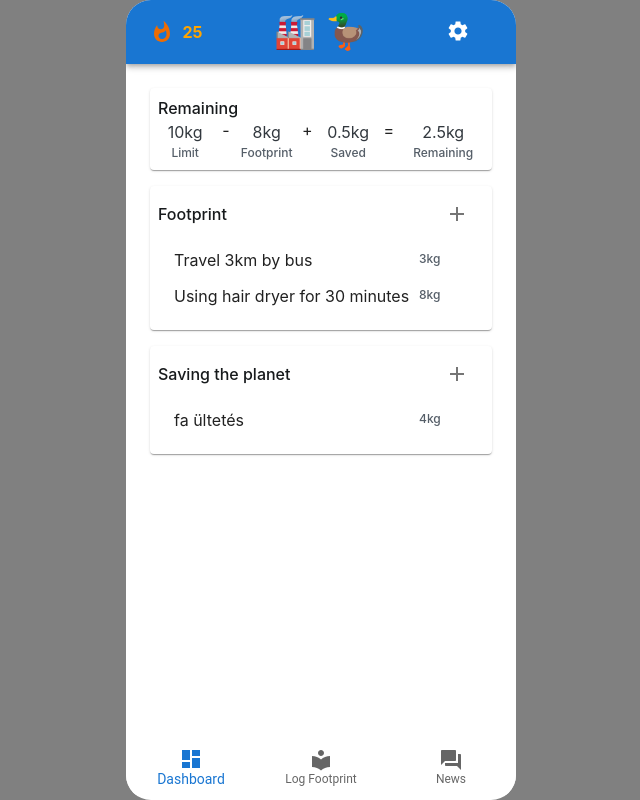
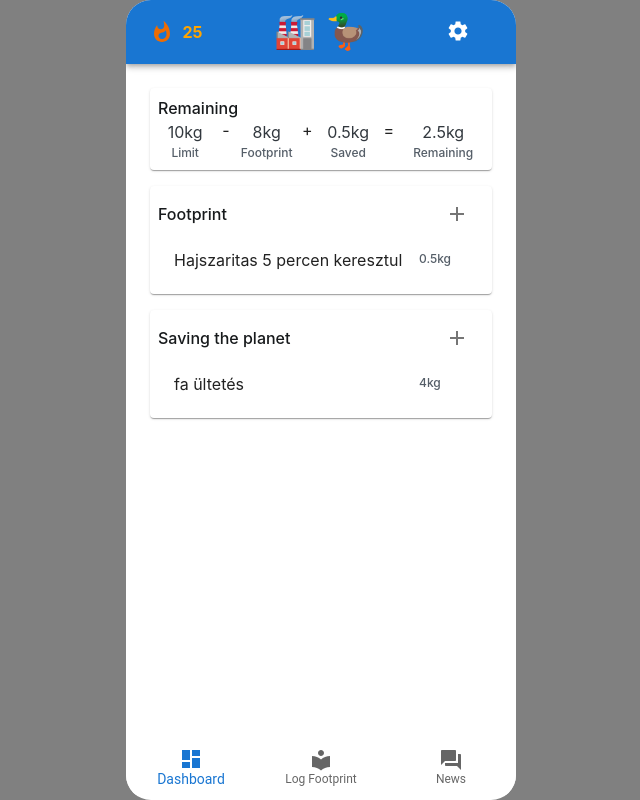
Before and after one commit to aron98/ducktor, a React (Create React App) app: page /statistics in a window 1280 px wide. Shown: the whole page, without its empty margins (319-959 px from the left). Built offline with nearby package versions, Linux system fonts and the light colour scheme.

Commit message:
Footprint reducer first draft (#14)

```diff
--- a/src/Pages/LogFootprint/LogFootprint.js
+++ b/src/Pages/LogFootprint/LogFootprint.js
@@ -6,16 +6,6 @@ import AddIcon from '@mui/icons-material/Add';
 import {connect} from "react-redux";
 
 const LogFootprint = (props) => {
-    const footprints = [
-        {
-            name: "Travel 3km by bus",
-            footprint: 3
-        },
-        {
-            name: "Using hair dryer for 30 minutes",
-            footprint: 8
-        }
-    ];
     return (
         <Box>
             <Box p={1}>
@@ -67,7 +57,7 @@ const LogFootprint = (props) => {
                         </Grid>
                         <Box p={1}>
                             <Paper elevation={0}>
-                                {footprints.map(footprint => {
+                                {props.footprints.map(footprint => {
                                     return (
                                         <Box p={1}>
                                             <Grid container>
@@ -125,8 +115,8 @@ const LogFootprint = (props) => {
 
 const mapStateToProps = (state) => {
     return {
+        footprints: state.footprintReducer.footprints,
         savings: state.savingsReducer.savings
-
     }
 }
 
--- /dev/null
+++ b/src/Redux/reducers/FootprintReducer.js
@@ -0,0 +1,22 @@
+const initialState = {
+    footprints: [
+        {
+            date: '2023-11-25 09:05:00',
+            name: 'Hajszaritas 5 percen keresztul',
+            footprint: 0.5
+        }
+    ]
+}
+
+function footprintReducer(state = initialState, action) {
+    switch (action.type) {
+        case 'ADD_FOOTPRINT':
+            return {
+                footprints: [...state.footprints, action.data]
+            }
+        default:
+            return state;
+    }
+}
+
+export default footprintReducer;
--- a/src/Redux/reducers/TestReducer.js
+++ /dev/null
@@ -1,18 +0,0 @@
-const initialState = {
-    data: "data"
-};
-
-function testReducer(state = initialState, action) {
-    switch (action.type) {
-        case 'TEST_ACTION':
-            return {
-                ...state,
-                data: action.data
-            };
-
-        default:
-            return state;
-    }
-}
-
-export default testReducer;
--- a/src/Redux/reducers/index.js
+++ b/src/Redux/reducers/index.js
@@ -1,10 +1,11 @@
 import { combineReducers } from 'redux';
 import { persistReducer } from 'redux-persist';
 import storage from 'redux-persist/lib/storage';
-import testReducer from "./TestReducer";
+import footprintReducer from "./FootprintReducer";
 import savingsReducer from './SavingsReducer';
 
 const rootReducer = combineReducers({
+    footprintReducer,
     savingsReducer
 });
 
```
